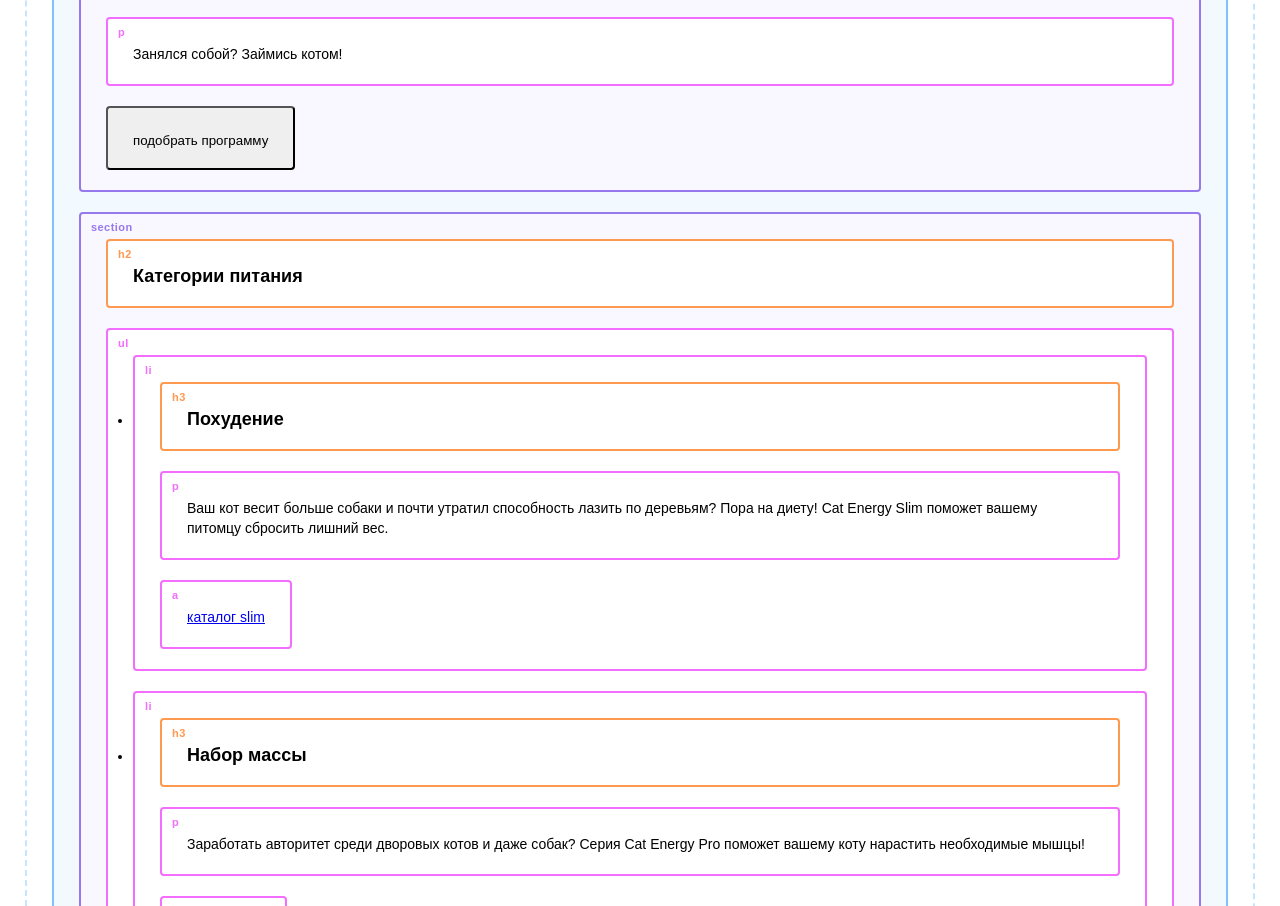
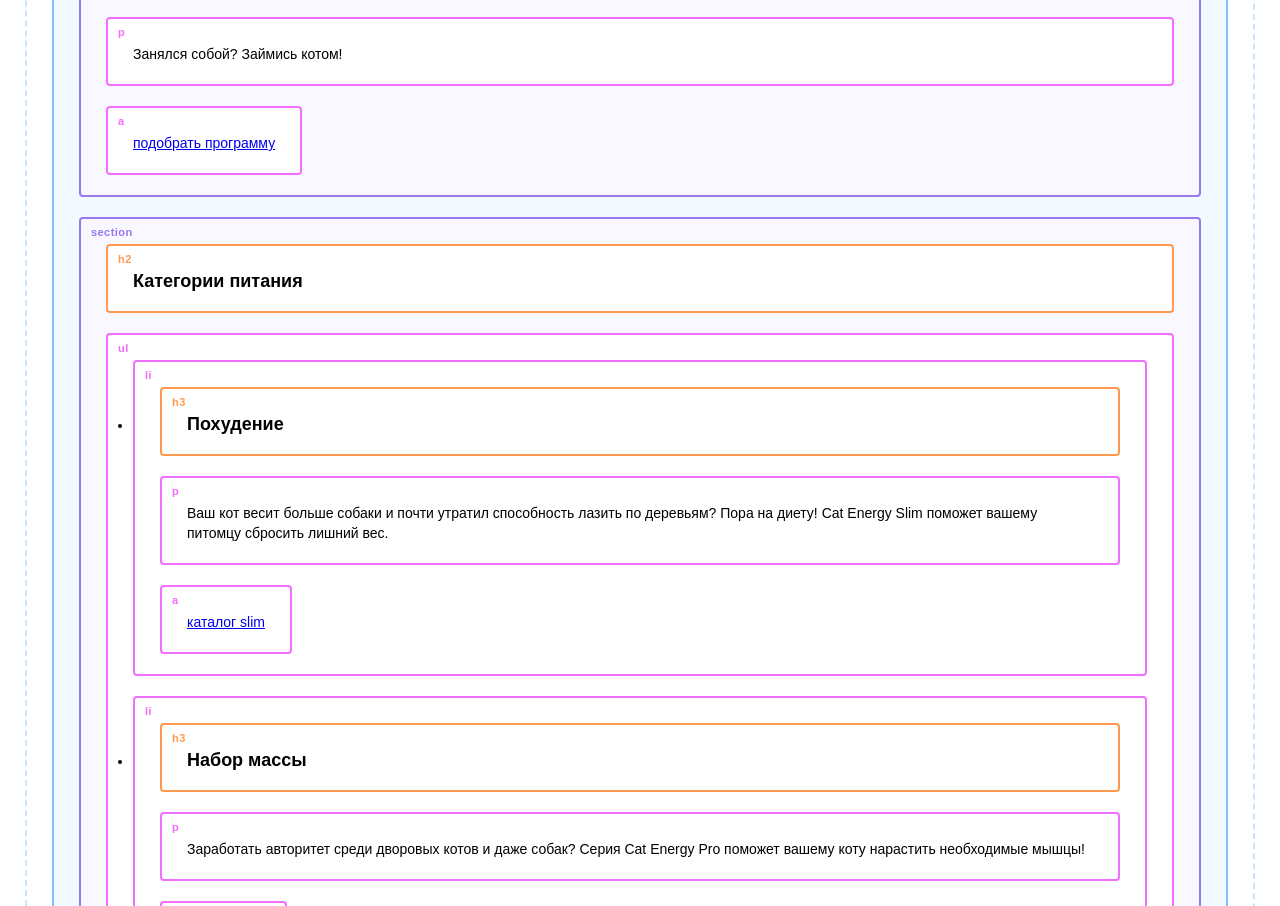
Before and after one commit to petrmileshko/Cat-energy, a website: page source/index.html in a window 1280 px wide. Shown: the part 1228-2134 px from the top of the page. Drawn offline with Linux system fonts and the light colour scheme; a web font is replaced by a local one.

Commit message:
Update index.html

```diff
--- a/source/index.html
+++ b/source/index.html
@@ -38,7 +38,7 @@
       <img class="hero__image" src="../source/img/promo-img.jpg" width="200" height="100"
         alt="Питание для кота со вкусом курицы.">
       <p class="hero__slogan">Занялся собой? Займись котом!</p>
-      <button class="hero__cta button">подобрать программу</button>
+      <a class="hero__cta button" href="hero-form.html">подобрать программу</a>
     </section>
 
     <section class="categories section">
```
